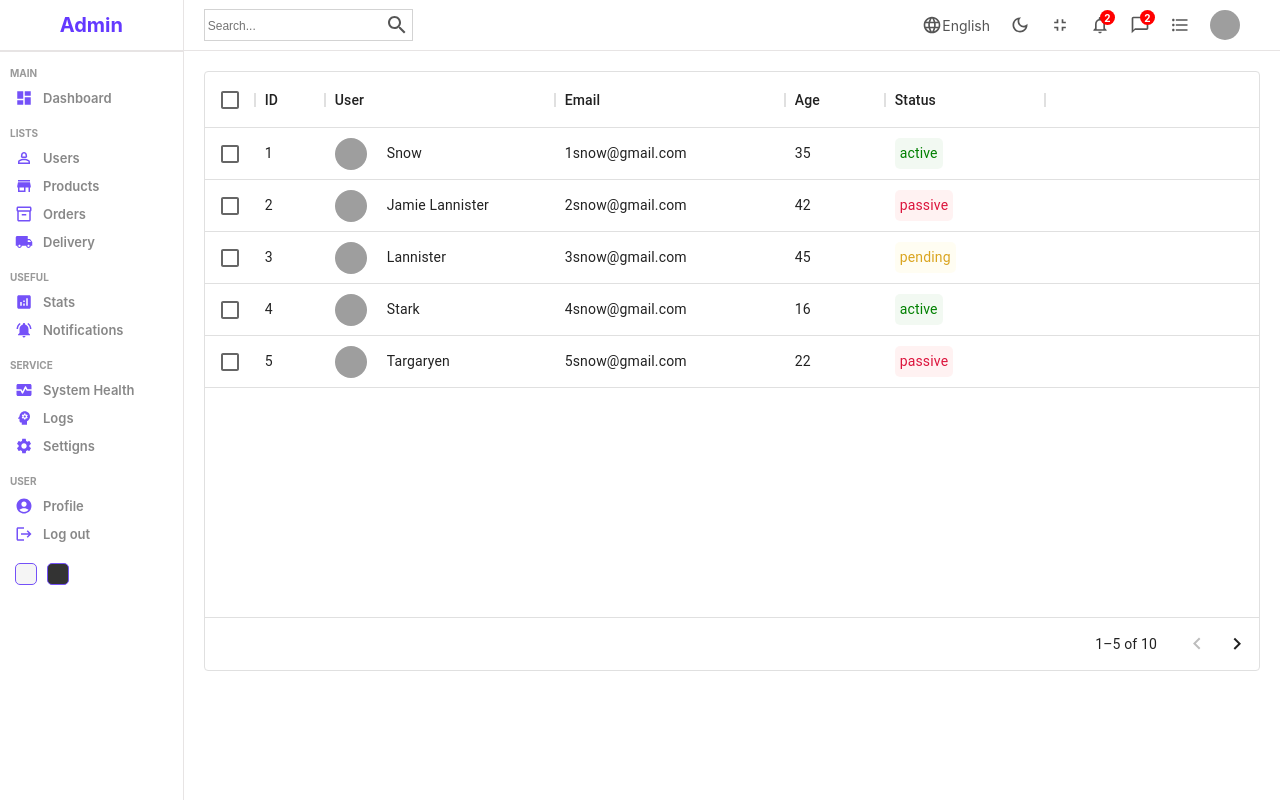
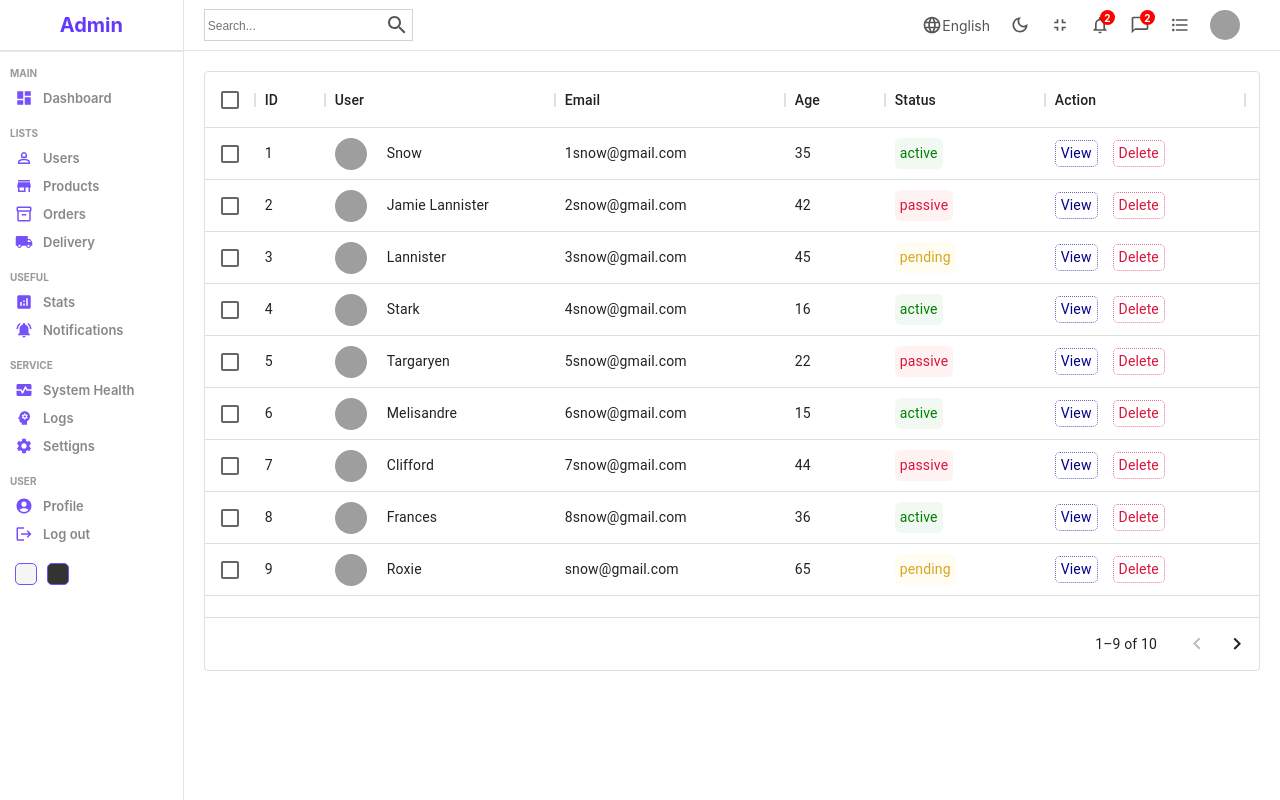
Before and after one commit to asrorqayumov/Admin-Dashboard, a React (Create React App) app: page /users in a window 1280 px wide. Built offline with nearby package versions, Linux system fonts and the light colour scheme; grey boxes are pictures that could not be loaded.

Commit message:
:rocket: datatable finished

```diff
--- a/src/components/datatable/Datatable.js
+++ b/src/components/datatable/Datatable.js
@@ -4,14 +4,28 @@ import { DataGrid } from "@mui/x-data-grid";
 import { UserColumns, UserRows } from "../../datatablesource";
 
 export const Datatable = () => {
+
+  const actionColumn = [{
+    field:'action',
+    headerName:'Action',
+    width:200,
+    renderCell:()=>{
+      return(
+        <div className="cellAction">
+          <div className="viewButton">View</div>
+          <div className="deleteButton">Delete</div>
+        </div>
+      )
+    }
+  }];
+
   return (
     <div className="datatable">
-      {" "}
       <DataGrid
         rows={UserRows}
-        columns={UserColumns}
-        pageSize={5}
-        rowsPerPageOptions={[5]}
+        columns={UserColumns.concat(actionColumn)}
+        pageSize={9}
+        rowsPerPageOptions={[9]}
         checkboxSelection
       />
     </div>
--- a/src/components/datatable/datatable.scss
+++ b/src/components/datatable/datatable.scss
@@ -34,4 +34,25 @@
         color: crimson;
     }
   }
+
+  .cellAction{
+    display: flex;
+    align-items: center;
+    gap: 15px;
+
+    .viewButton{
+        padding: 2px 5px;
+        border-radius: 5px;
+        color: darkblue;
+        border: 1px dotted rgba(0, 0, 139, .596);
+        cursor: pointer;
+    }
+    .deleteButton{
+        padding: 2px 5px;
+        border-radius: 5px;
+        cursor: pointer;
+        color: crimson;
+        border: 1px dotted rgba(220, 20, 60, .6);
+    }
+  }
 }
```
